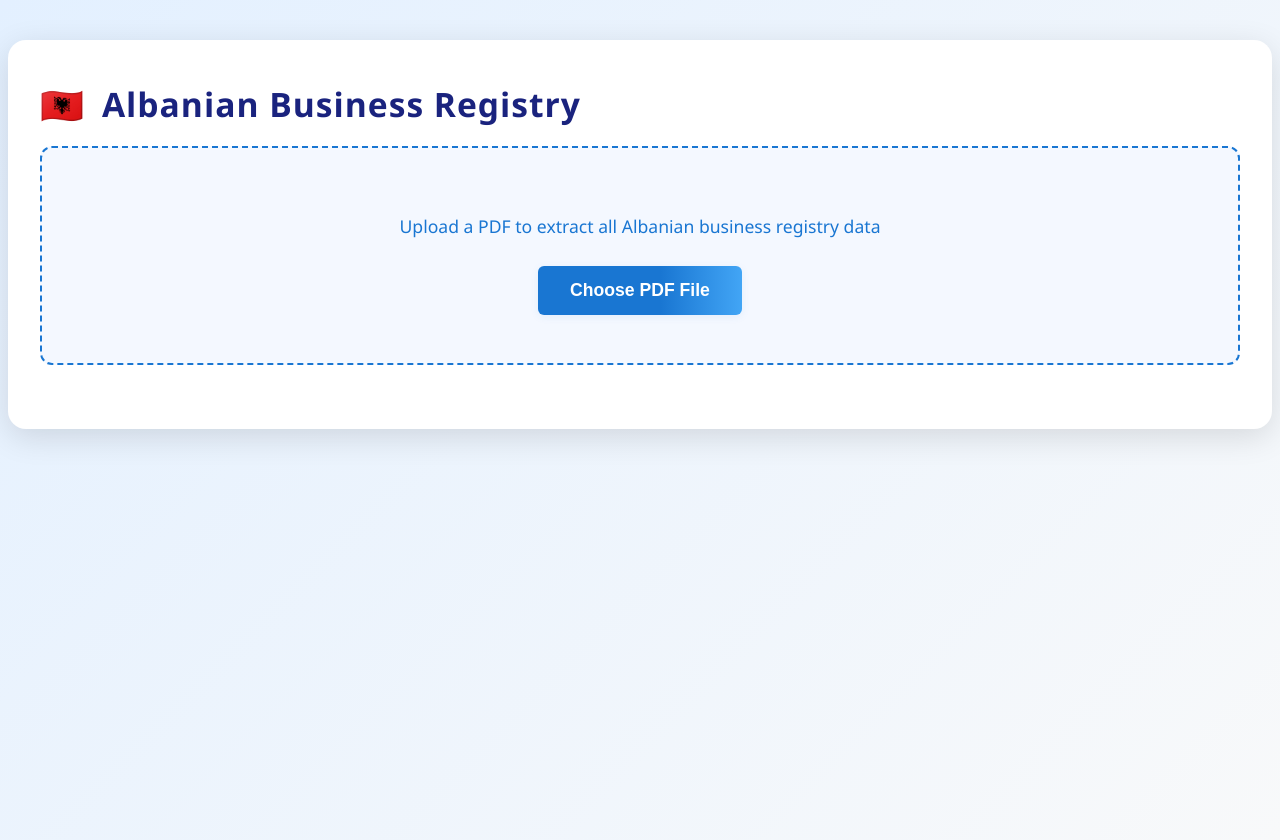
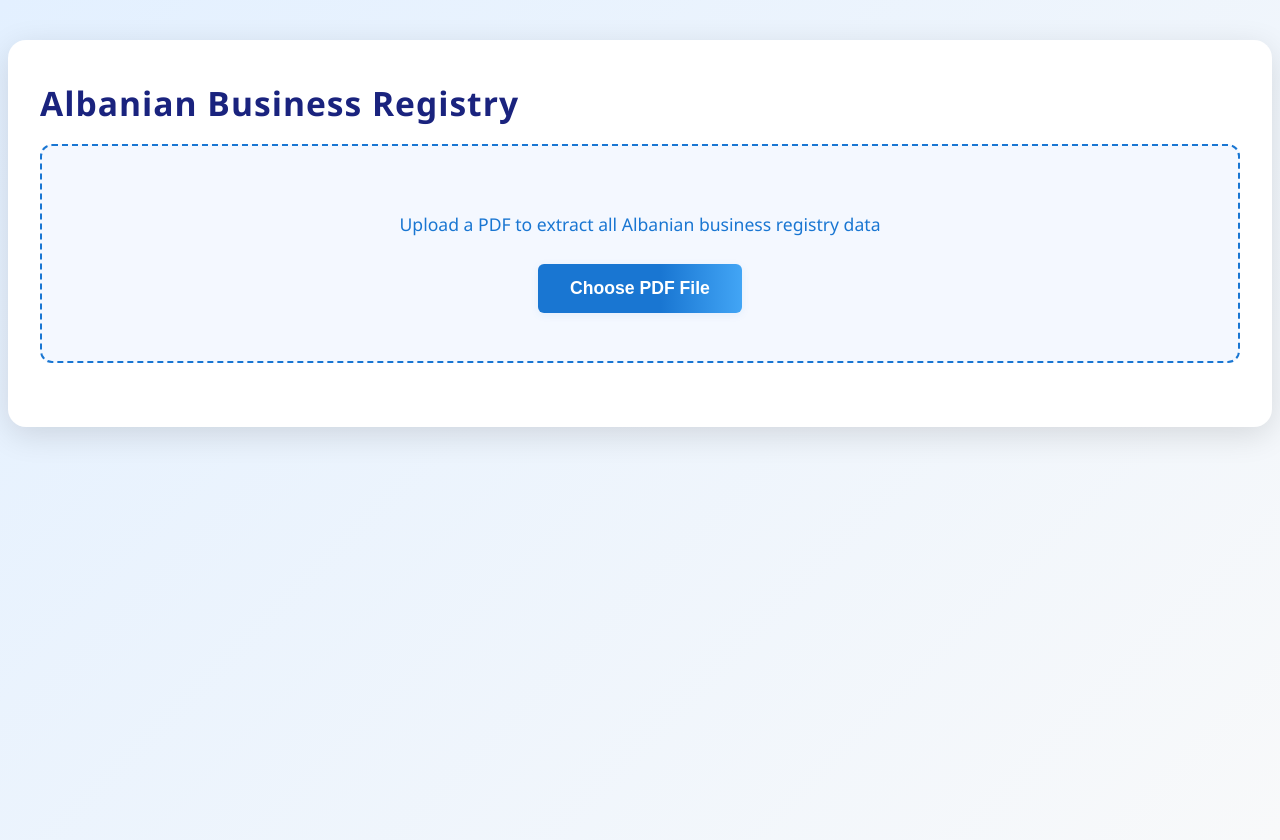
Before and after one commit to anxhirr/pdf-analyzer, a plain HTML site: page static/index.html in a window 1280 px wide. Drawn offline with Linux system fonts and the light colour scheme.

Commit message:
chore: remove flag label

```diff
--- a/static/index.html
+++ b/static/index.html
@@ -427,7 +427,6 @@
   <body>
     <div class="container">
       <div class="header">
-        <span class="flag">🇦🇱</span>
         <h1>Albanian Business Registry</h1>
       </div>
       <div class="upload-area" id="uploadArea4">
```
